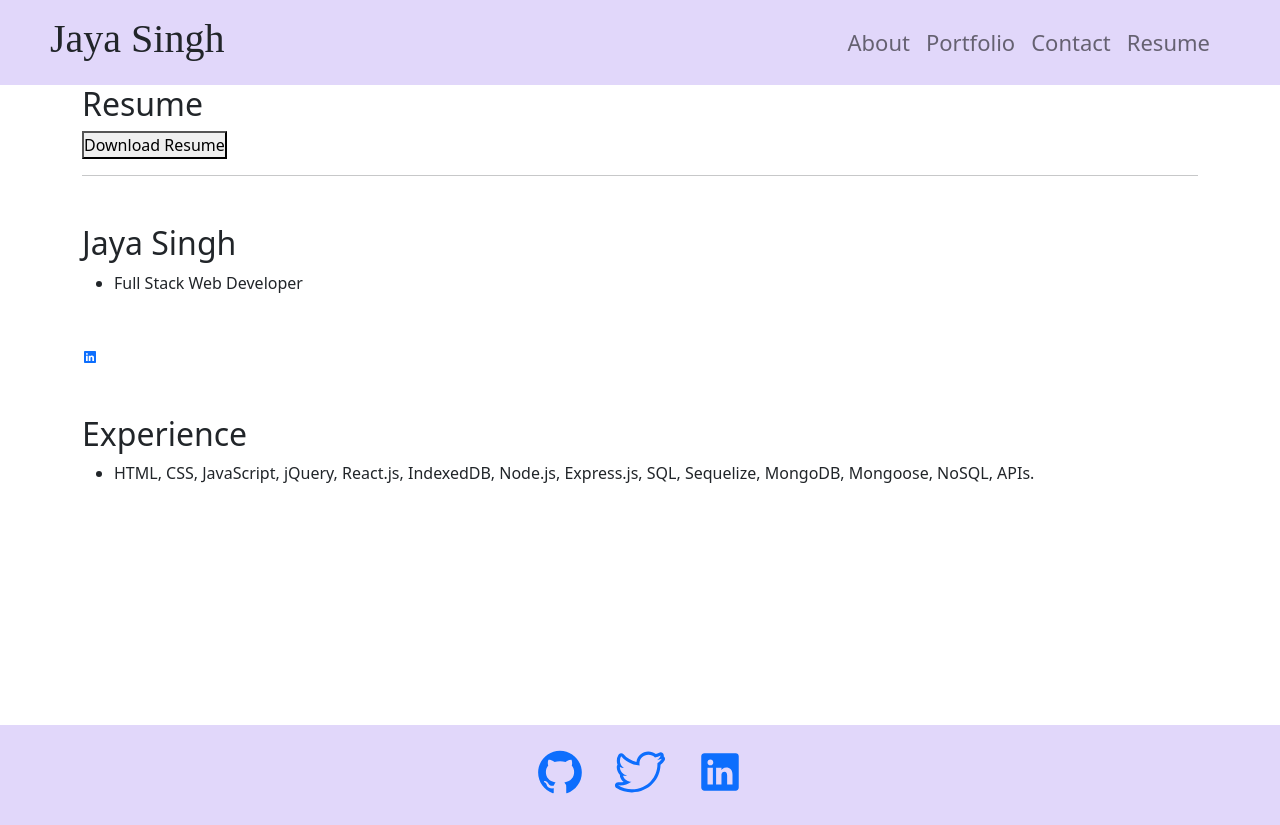
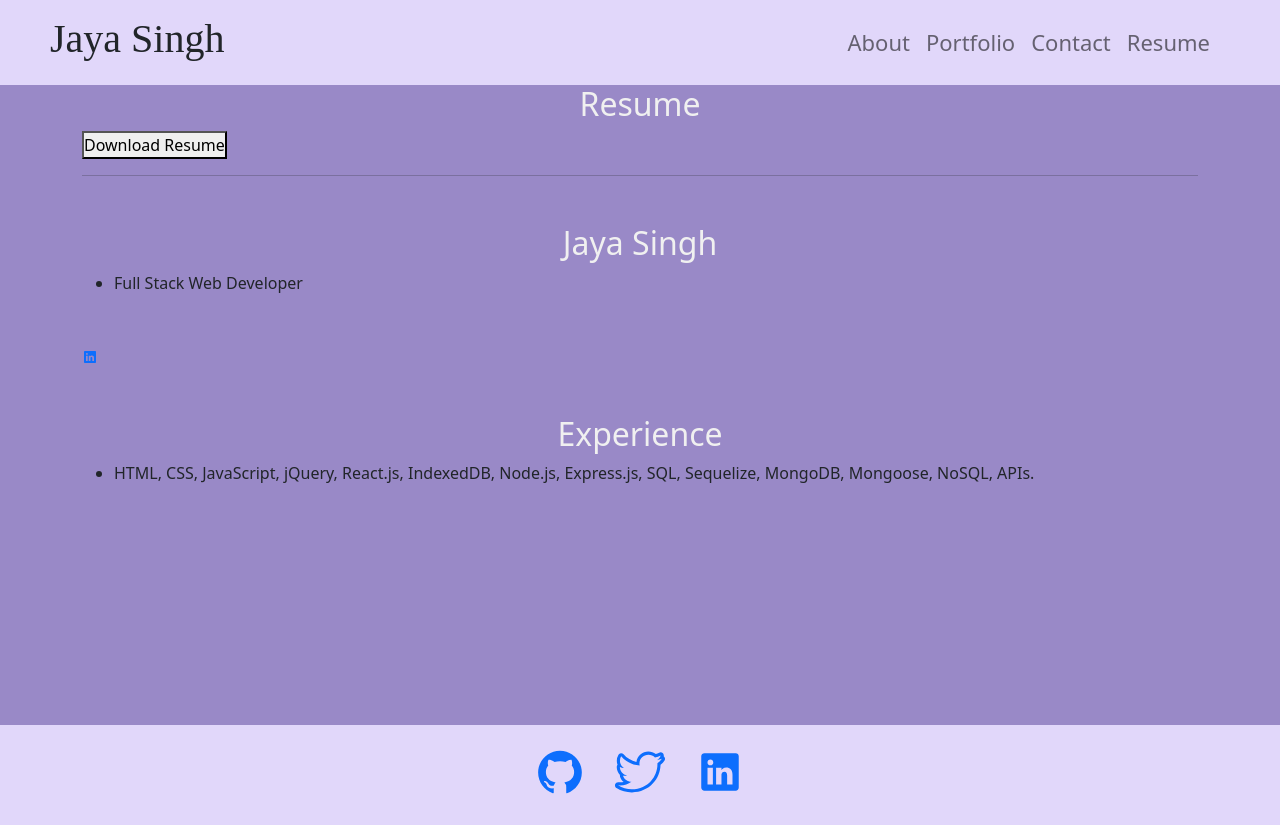
Before and after one commit to jaya4ever/jaya-potfolio-react, a React (Create React App) app: page /resume in a window 1280 px wide. Built offline with nearby package versions, Linux system fonts and the light colour scheme; a web font is replaced by a local one.

Commit message:
added styling and color

```diff
--- a/src/Pages/About.js
+++ b/src/Pages/About.js
@@ -1,7 +1,5 @@
 import React from 'react'
-import { AiFillGithub } from "react-icons/ai";
-import { SlSocialTwitter } from "react-icons/sl";
-import { IoLogoLinkedin } from "react-icons/io";
+
 import "../styles/About.css";
 import profilepic from '../assets/img/profilepic.png';
 
@@ -14,9 +12,7 @@ function About() {
       <p className="aboutme">
       Hi, my Name is Jaya Singh. I am a full Stack Web Developer.
       </p>
-      < AiFillGithub />
-      <SlSocialTwitter />
-      <IoLogoLinkedin />
+
       <div className="skills">
       <h1> My Skills</h1>
         <ol className="list">
--- a/src/index.css
+++ b/src/index.css
@@ -21,6 +21,7 @@
   font-size: 22px;
   text-decoration: none;
 }
+
 .toggleButton {
   width: 100%;
   height: 100px;
@@ -32,6 +33,7 @@
 .toggleButton svg {
   font-size: 50px;
 }
+
 .toggleButton button {
   margin-right: 20px;
   background-color: transparent;
@@ -45,7 +47,7 @@
 }
 
 #open .links {
-  flex-direction:column;
+  flex-direction: column;
   justify-content: flex-start;
   margin-top: 100px;
 }
@@ -59,42 +61,71 @@
   color: green;
   text-decoration: underline;
 }
-main{
+
+main {
   min-height: 80vh;
+  background-color: #9989c7;
 }
 
 /* portfolio page */
-.portfolio_page{
-  padding:30px 80px;
+.portfolio_page {
+  padding: 30px 80px;
   display: flex;
   justify-content: space-evenly;
   flex-wrap: wrap;
+  background-color: #9989c7;
 }
-.project{
-  width:32%;
+
+.project {
+  width: 32%;
   height: 300px;
-  background-color:cyan;
+  background-color: cyan;
   margin-top: 20px;
   position: relative;
+  background-color: #9989c7;
 }
-.project img{
-  width:100%;
-  height:100%;
-  }
-.overlay{
+
+.project img {
+  width: 100%;
+  height: 100%;
+}
+
+.overlay {
   position: absolute;
-  width:100%;
-  height:0;
+  width: 100%;
+  height: 0;
   /* bottom: 100%; */
-  left:0;
-  right:0;
+  left: 0;
+  right: 0;
   overflow: hidden;
   background-color: rgba(27, 16, 19, 0.6);
- transition: all .5s ease;
- color:white;
+  transition: all .5s ease;
+  color: white;
 
 }
-.project:hover .overlay{
- bottom:0;
- height:100%;
+
+.project:hover .overlay {
+  bottom: 0;
+  height: 100%;
 }
+
+/* Resume */
+.top-title {
+  display: flex;
+  flex-direction: column;
+  justify-content: center;
+  align-items: center;
+  text-align: center;
+  background-color: #9989c7;
+  color: #f0f0f0;
+
+}
+
+.button {
+  display: flex;
+  flex-direction: column;
+  justify-content: center;
+  align-items: center;
+  text-align: center;
+
+}
--- a/src/styles/About.css
+++ b/src/styles/About.css
@@ -7,7 +7,7 @@
         justify-content: center;
         align-items: center;
         text-align: center;
-        background-color: #38325b;
+        background-color: #9989c7;
         color: #f0f0f0;
 
 }
```
